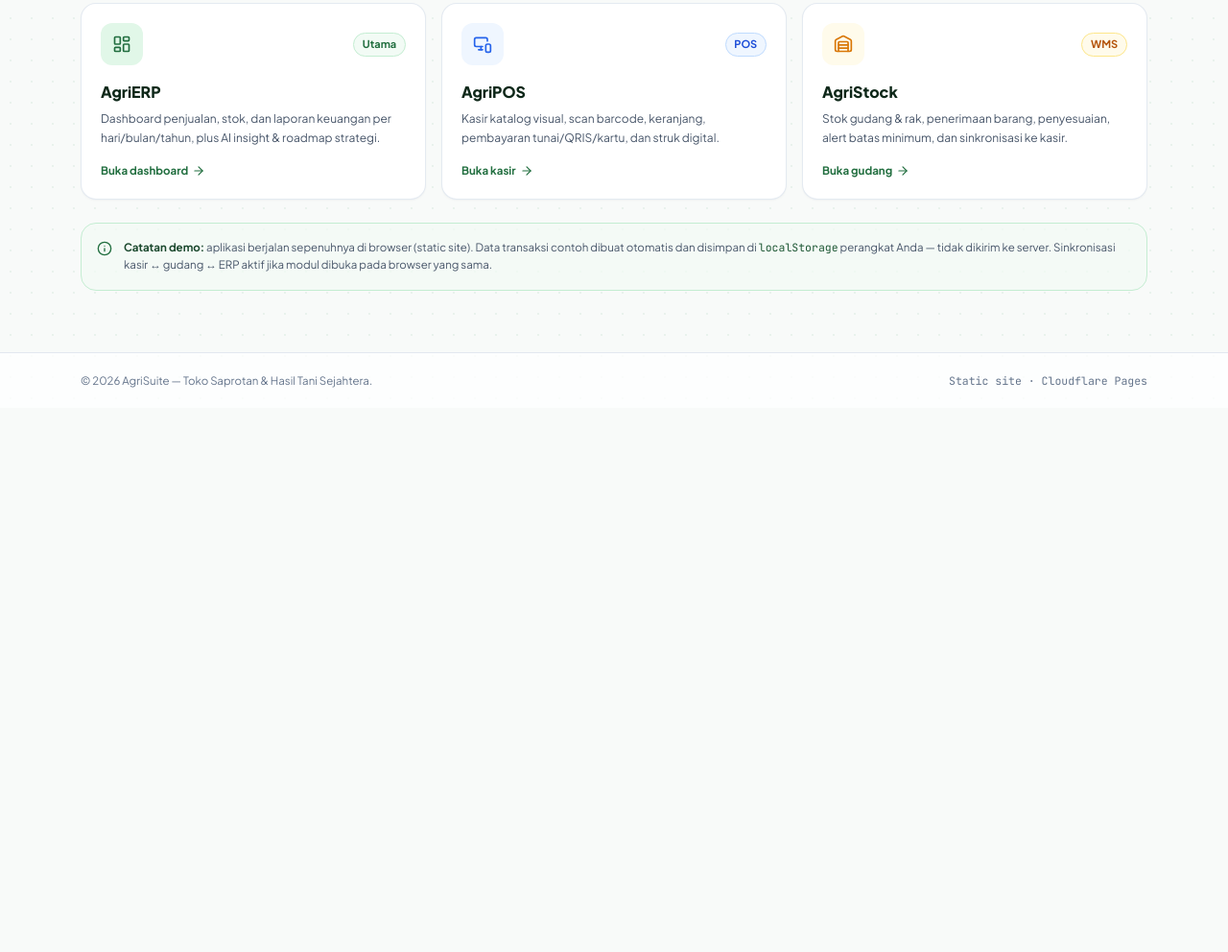
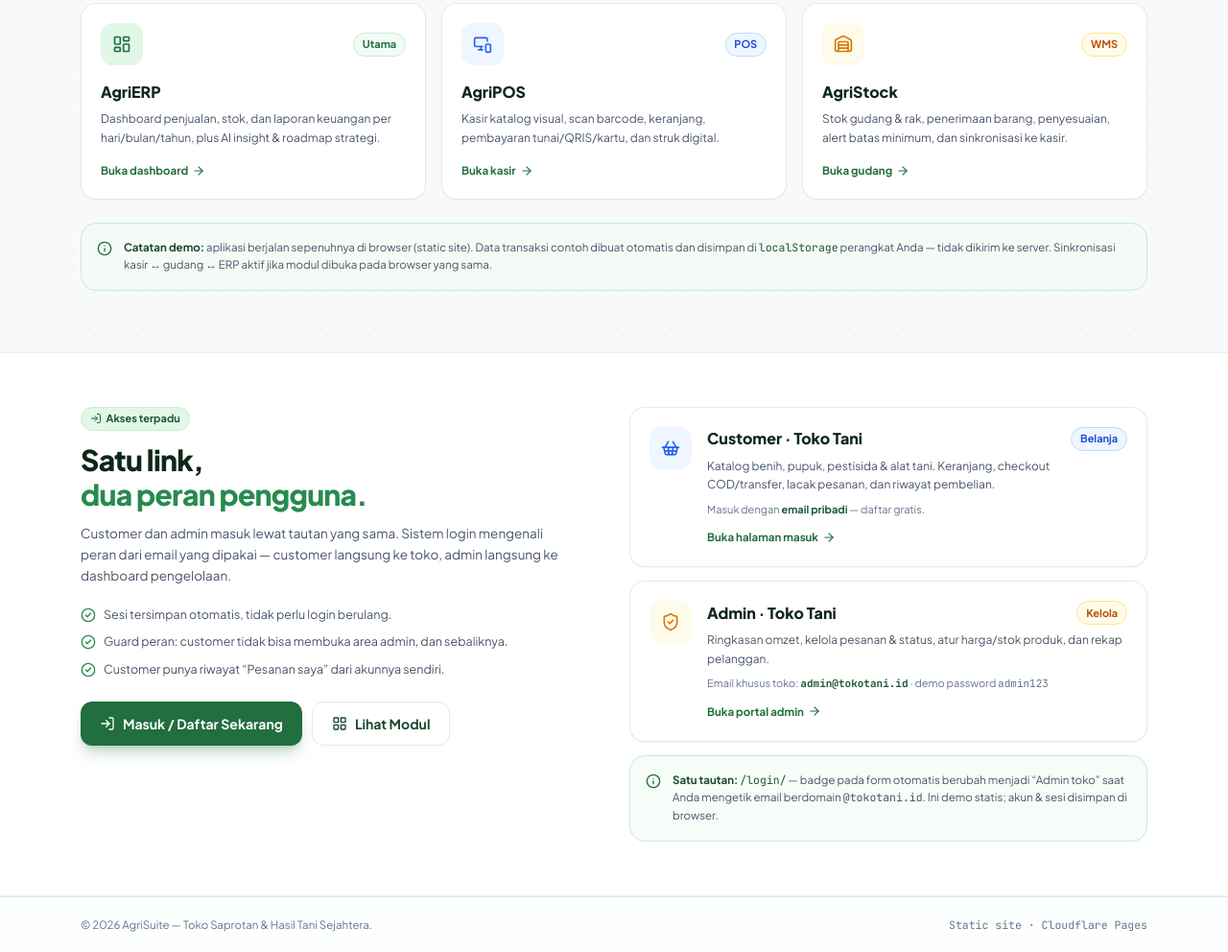
Before and after one commit to rfliakbar/Sahabat-AI, a plain HTML site: page index.html in a window 1280 px wide. Shown: the part 784-1776 px from the top of the page at 96% size. Before the commit the page ends 1209 px from the top, so only its background shows below. Drawn offline with nearby package versions, Linux system fonts and the light colour scheme.

Commit message:
Beranda: gabungkan akses login customer/admin dalam satu tautan

```diff
--- a/index.html
+++ b/index.html
@@ -72,6 +72,7 @@
       <a href="/page/erp/" class="px-3 py-2 rounded-lg text-agri-100 hover:bg-agri-800 hover:text-white transition">Dashboard ERP</a>
       <a href="/page/kasir/" class="px-3 py-2 rounded-lg text-agri-100 hover:bg-agri-800 hover:text-white transition">Kasir</a>
       <a href="/page/gudang/" class="px-3 py-2 rounded-lg text-agri-100 hover:bg-agri-800 hover:text-white transition">Gudang</a>
+      <a href="/page/customer/" class="px-3 py-2 rounded-lg text-agri-100 hover:bg-agri-800 hover:text-white transition">Toko</a>
       <a href="#modul" class="px-3 py-2 rounded-lg text-agri-200 hover:bg-agri-800 hover:text-white transition">Modul</a>
     </nav>
 
@@ -241,6 +242,92 @@
     </div>
   </section>
 
+  <!-- AKSES: SATU TAUTAN, DUA PERAN -->
+  <section id="akses" class="border-y border-agri-100 bg-white">
+    <div class="max-w-6xl mx-auto px-5 py-14 grid lg:grid-cols-2 gap-8 items-start">
+      <div>
+        <span class="badge bg-agri-100 text-agri-800 border border-agri-200 mb-3">
+          <i data-lucide="log-in" class="w-3 h-3"></i> Akses terpadu
+        </span>
+        <h2 class="text-2xl sm:text-3xl font-extrabold text-agri-950 leading-tight tracking-tight">
+          Satu link,<br><span class="text-agri-600">dua peran pengguna.</span>
+        </h2>
+        <p class="mt-3 text-[13.5px] text-slate-600 leading-relaxed max-w-lg">
+          Customer dan admin masuk lewat tautan yang sama. Sistem login mengenali peran dari email yang dipakai —
+          customer langsung ke toko, admin langsung ke dashboard pengelolaan.
+        </p>
+
+        <ul class="mt-5 space-y-2.5 text-[12.5px] text-slate-600">
+          <li class="flex items-start gap-2"><i data-lucide="check-circle-2" class="w-4 h-4 text-agri-600 mt-0.5 flex-shrink-0"></i> Sesi tersimpan otomatis, tidak perlu login berulang.</li>
+          <li class="flex items-start gap-2"><i data-lucide="check-circle-2" class="w-4 h-4 text-agri-600 mt-0.5 flex-shrink-0"></i> Guard peran: customer tidak bisa membuka area admin, dan sebaliknya.</li>
+          <li class="flex items-start gap-2"><i data-lucide="check-circle-2" class="w-4 h-4 text-agri-600 mt-0.5 flex-shrink-0"></i> Customer punya riwayat “Pesanan saya” dari akunnya sendiri.</li>
+        </ul>
+
+        <div class="mt-6 flex flex-wrap gap-2.5">
+          <a href="/page/login/" class="px-5 py-3 rounded-xl bg-agri-700 hover:bg-agri-800 text-white text-sm font-bold flex items-center gap-2 shadow-lg shadow-agri-700/25 transition">
+            <i data-lucide="log-in" class="w-4 h-4"></i> Masuk / Daftar Sekarang
+          </a>
+          <a href="#modul" class="px-5 py-3 rounded-xl bg-white border border-slate-200 hover:border-agri-300 hover:bg-agri-50 text-agri-900 text-sm font-bold flex items-center gap-2 transition">
+            <i data-lucide="layout-grid" class="w-4 h-4"></i> Lihat Modul
+          </a>
+        </div>
+      </div>
+
+      <div class="grid gap-3.5">
+        <a href="/page/login/" class="card p-5 flex items-start gap-4 group">
+          <div class="w-11 h-11 rounded-xl bg-blue-50 text-blue-600 flex items-center justify-center flex-shrink-0">
+            <i data-lucide="shopping-basket" class="w-5 h-5"></i>
+          </div>
+          <div class="min-w-0 flex-1">
+            <div class="flex items-center justify-between gap-2">
+              <h3 class="font-extrabold text-agri-950">Customer · Toko Tani</h3>
+              <span class="badge bg-blue-50 text-blue-700 border border-blue-200">Belanja</span>
+            </div>
+            <p class="text-[12px] text-slate-600 mt-1.5 leading-relaxed">
+              Katalog benih, pupuk, pestisida &amp; alat tani. Keranjang, checkout COD/transfer, lacak pesanan, dan riwayat pembelian.
+            </p>
+            <p class="mt-2 text-[11px] text-slate-500">
+              Masuk dengan <b class="text-agri-800">email pribadi</b> — daftar gratis.
+            </p>
+            <span class="mt-3 inline-flex text-[11.5px] font-bold text-agri-700 items-center gap-1 group-hover:gap-2 transition-all">
+              Buka halaman masuk <i data-lucide="arrow-right" class="w-3.5 h-3.5"></i>
+            </span>
+          </div>
+        </a>
+
+        <a href="/page/login/" class="card p-5 flex items-start gap-4 group">
+          <div class="w-11 h-11 rounded-xl bg-amber-50 text-amber-600 flex items-center justify-center flex-shrink-0">
+            <i data-lucide="shield-check" class="w-5 h-5"></i>
+          </div>
+          <div class="min-w-0 flex-1">
+            <div class="flex items-center justify-between gap-2">
+              <h3 class="font-extrabold text-agri-950">Admin · Toko Tani</h3>
+              <span class="badge bg-amber-50 text-amber-700 border border-amber-200">Kelola</span>
+            </div>
+            <p class="text-[12px] text-slate-600 mt-1.5 leading-relaxed">
+              Ringkasan omzet, kelola pesanan &amp; status, atur harga/stok produk, dan rekap pelanggan.
+            </p>
+            <p class="mt-2 text-[11px] text-slate-500">
+              Email khusus toko: <span class="font-mono font-bold text-agri-800">admin@tokotani.id</span> · demo password <span class="font-mono">admin123</span>
+            </p>
+            <span class="mt-3 inline-flex text-[11.5px] font-bold text-agri-700 items-center gap-1 group-hover:gap-2 transition-all">
+              Buka portal admin <i data-lucide="arrow-right" class="w-3.5 h-3.5"></i>
+            </span>
+          </div>
+        </a>
+
+        <div class="rounded-2xl border border-agri-200 bg-agri-50/70 p-4 flex items-start gap-3">
+          <i data-lucide="info" class="w-4 h-4 text-agri-700 flex-shrink-0 mt-0.5"></i>
+          <p class="text-[11.5px] text-slate-600 leading-relaxed">
+            <b class="text-agri-900">Satu tautan:</b> <span class="font-mono text-agri-800">/login/</span> — badge pada form otomatis berubah menjadi
+            “Admin toko” saat Anda mengetik email berdomain <span class="font-mono">@tokotani.id</span>.
+            Ini demo statis; akun &amp; sesi disimpan di browser.
+          </p>
+        </div>
+      </div>
+    </div>
+  </section>
+
 </main>
 
 <footer class="border-t border-slate-200 bg-white/80">
```
